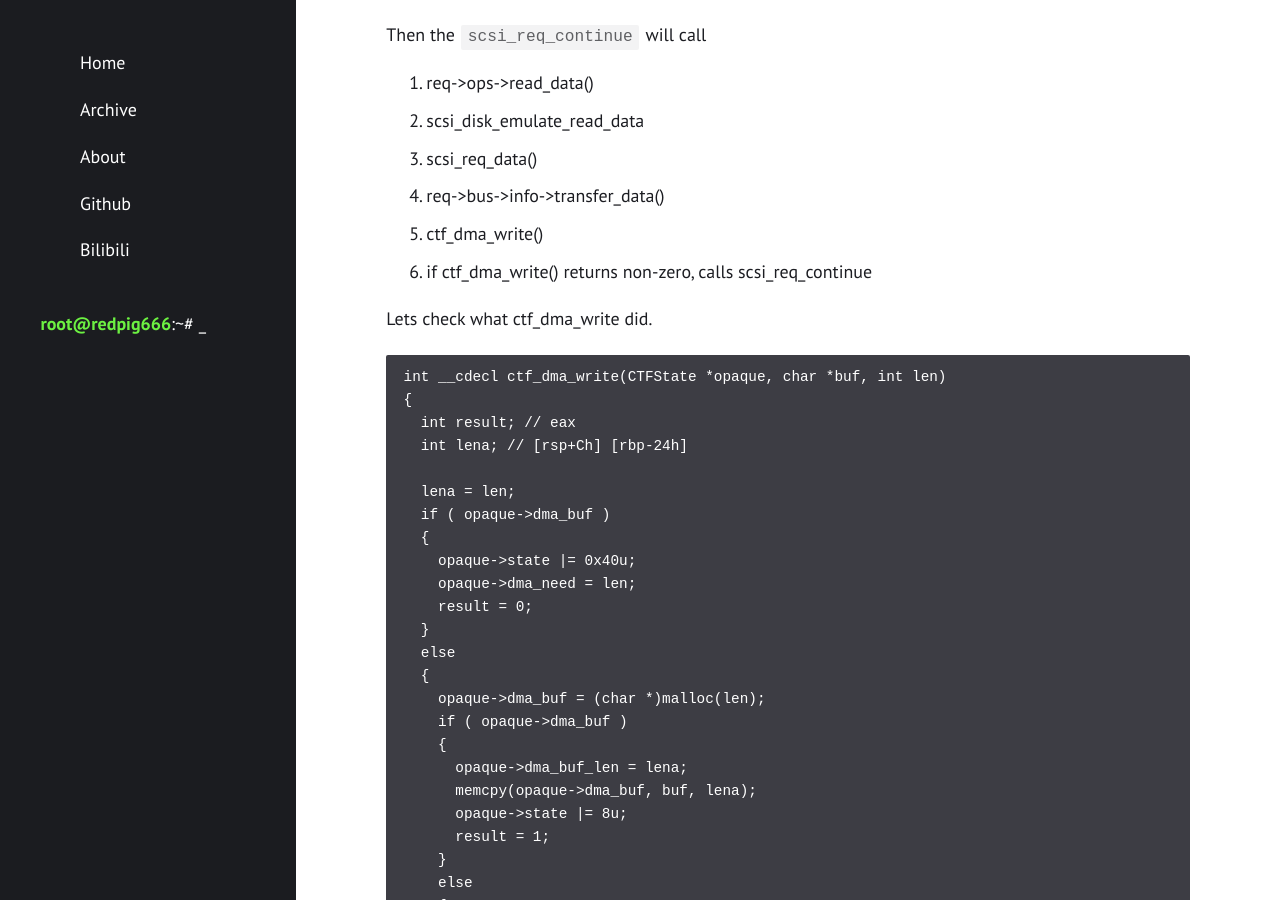
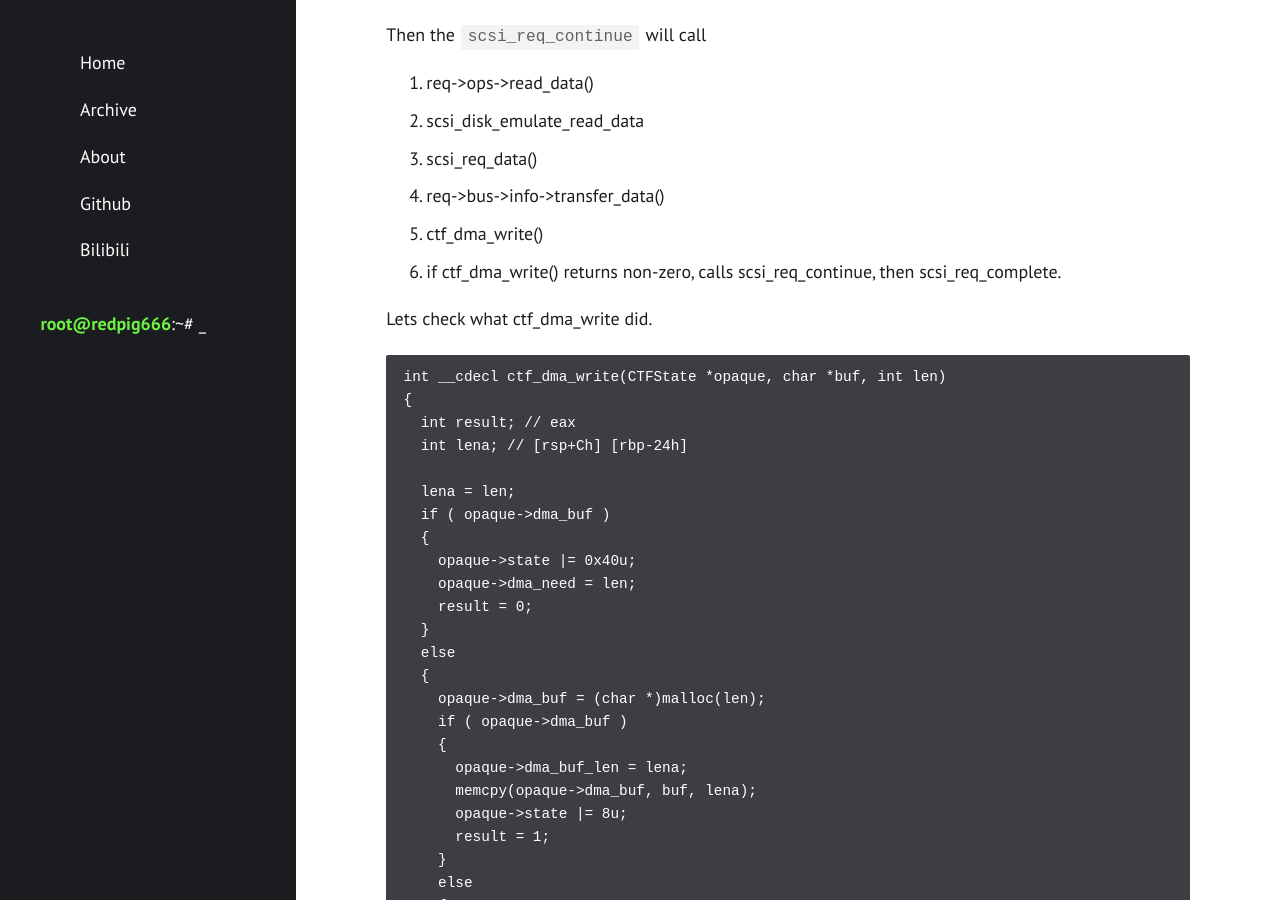
Before and after one commit to redpigsixsixsix/redpigsixsixsix.github.io, a Jekyll site: the page built from _posts/2021-04-01-RWCTF-SCSI.md, in a window 1280 px wide and 900 px high, scrolled down 6533 px. Built offline with Jekyll 4.4.1, drawn with Linux system fonts in a browser that asks for light colours; our own code applies the rules of GitHub Pages for plain Markdown files.

Commit message:
Update 2021-04-01-RWCTF-SCSI.md

````diff
--- a/_posts/2021-04-01-RWCTF-SCSI.md
+++ b/_posts/2021-04-01-RWCTF-SCSI.md
@@ -225,7 +225,7 @@ Then the `scsi_req_continue` will call
 3. scsi_req_data()
 4. req->bus->info->transfer_data()
 5. ctf_dma_write()
-6. if ctf_dma_write() returns non-zero, calls scsi_req_continue
+6. if ctf_dma_write() returns non-zero, calls scsi_req_continue, then scsi_req_complete.
 
 Lets check what ctf_dma_write did.
 ```
````
